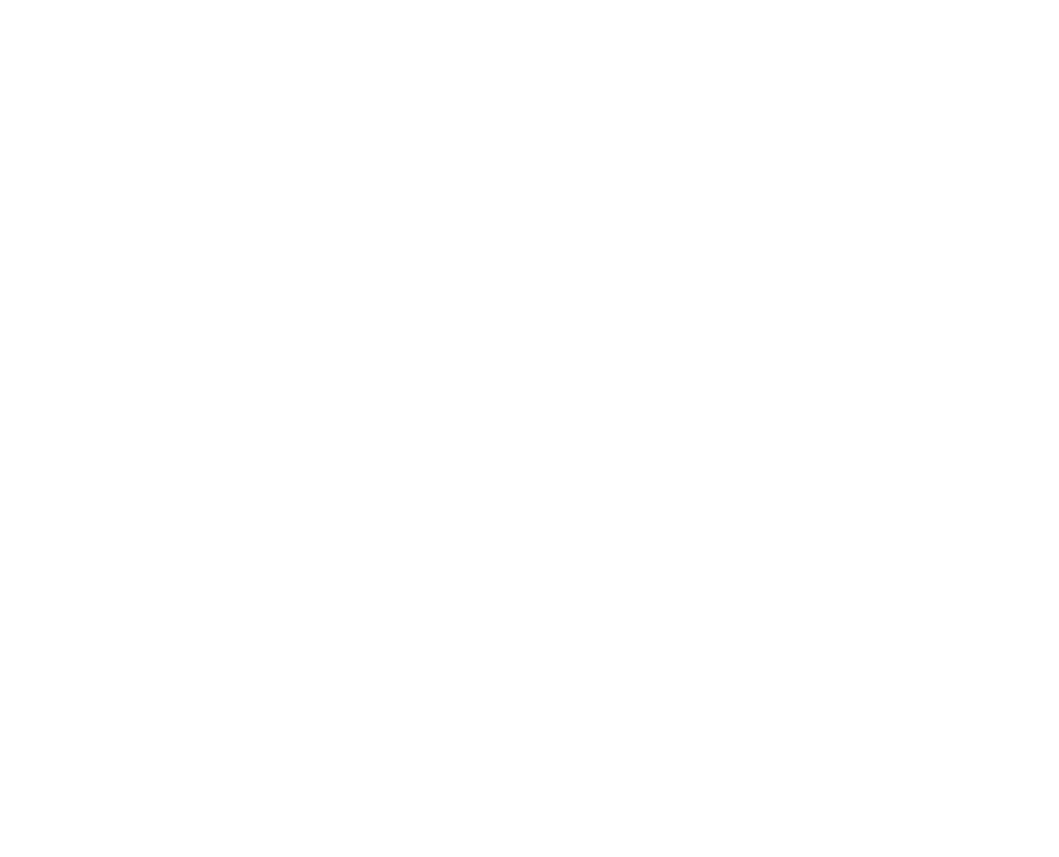
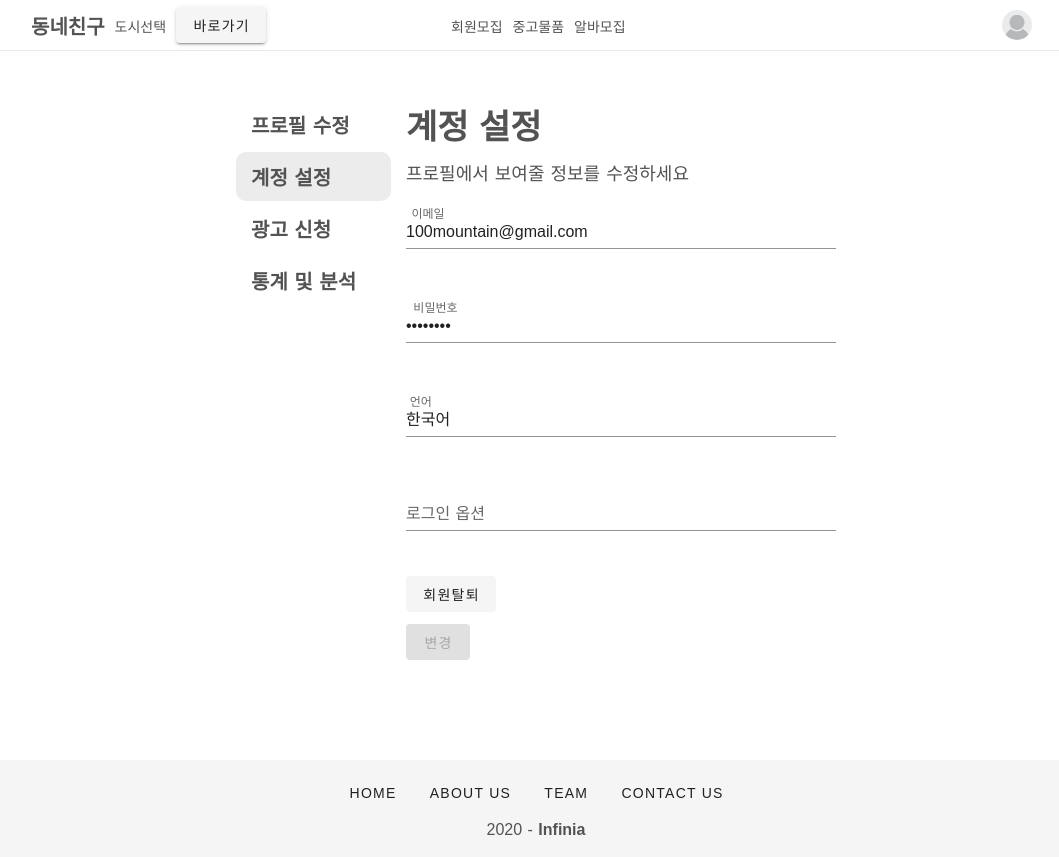
Before and after one commit to demain18/wehobby-client, a Nuxt app: page /setting/account in a window 1280 px wide. Before the commit this address had no page. Shown: the whole page, without its empty margins (104-1163 px from the left). Before the commit the page ends 800 px from the top, so only its background shows below. Built offline with nearby package versions, Linux system fonts and the light colour scheme.

Commit message:
[추가] 설정 - 계정설정 페이지 추가

```diff
--- a/assets/css/setting.css
+++ b/assets/css/setting.css
@@ -21,7 +21,7 @@
 
 #wrap .content-wrap .content-sub {
     font-size: 18px;
-    margin: 10px 0px 30px 0px;
+    margin: 10px 0px 15px 0px;
     /* margin-bottom: 15px; */
 }
 
@@ -42,3 +42,20 @@
 #wrap .ele-last {
     /* margin-bottom: -10px; */
 }
+
+
+/* Components */
+
+#wrap .alert {
+  background-color: #4caf50;
+  background-color: #e4f5e5;
+  color: #4caf50;
+  border-radius: 5px;
+  padding: 10px 16px 8px 16px;
+}
+
+#wrap .alert .icon {
+  position: relative;
+  top: -2px;
+  color: #4caf50;
+}
--- a/assets/css/ui/_forms.scss
+++ b/assets/css/ui/_forms.scss
@@ -7,7 +7,7 @@
 }
 
 #wrap .form {
-  // margin-bottom: 15px;
+  margin-bottom: 15px;
 }
 
 #wrap .form-flex-full {
--- a/components/SettingSnb.vue
+++ b/components/SettingSnb.vue
@@ -5,7 +5,7 @@
       class="snb-btn"
       v-for="(item, index) in menuList"
       :key="index"
-      v-bind:class="{ active: isActive }"
+      v-bind:class="{ active: item.isActive }"
     >
       <h2><nuxt-link :to="item.url" class="actionDisabled">{{ item.title }}</nuxt-link></h2>
     </div> -->
@@ -14,7 +14,7 @@
       v-for="(item, index) in menuList"
       :key="index"
     >
-    <div class="snb-btn" v-bind:class="{ active: isActive }">
+    <div class="snb-btn" v-bind:class="{ active: item.isActive }">
       <h2>
         {{ item.title }}
       </h2>
@@ -56,10 +56,21 @@
           isActive: false
         }
       ],
+      urlList: []
     }),
     mounted() {
-      let arr = this.menuList;
-      console.log('menulist count: '+arr.lenght);
+      let menuList = this.menuList;
+      let arr = [];
+      for (let i = 0; i < menuList.length; i++) {
+        if (menuList[i].url == this.slug) {
+          menuList[i].isActive = true;
+        }
+        // arr[i] = menuList[i].url;
+      }
+      this.urlList = arr;
+      // var arr2 = arr.filter(function (n) {
+      //   return n % 5 == 0;
+      // });
     }
   }
 
--- /dev/null
+++ b/pages/setting/account.vue
@@ -0,0 +1,68 @@
+<template>
+  <div>
+    <Gnb />
+    <div id="wrap">
+      <SettingSnb/>
+      <div class="content-wrap">
+        <h1 class="content-title">계정 설정</h1>
+        <p class="content-sub">프로필에서 보여줄 정보를 수정하세요</p>
+
+        <v-row>
+          <v-col>
+            <v-text-field v-model="select.email" label="이메일"></v-text-field>
+          </v-col>
+        </v-row>
+        <v-row>
+          <v-col>
+            <v-text-field v-model="select.password" type="password" label="비밀번호"></v-text-field>
+          </v-col>
+        </v-row>
+        <v-row>
+          <v-col>
+            <v-text-field v-model="select.lang" label="언어"></v-text-field>
+          </v-col>
+        </v-row>
+        <v-row>
+          <v-col>
+            <v-text-field v-model="select.option" label="로그인 옵션"></v-text-field>
+          </v-col>
+        </v-row>
+        <v-row style="margin-bottom: 0px;">
+          <v-col>
+            <!-- <v-text-field v-model="select.accountDisable" label="회원탈퇴"></v-text-field> -->
+            <v-btn depressed v-model="select.accountDisable">
+              회원탈퇴
+            </v-btn>
+          </v-col>
+        </v-row>
+
+        <v-btn depressed :disabled="!submitAble">
+          변경
+        </v-btn>
+      </div>
+    </div>
+    <Footer />
+  </div>
+</template>
+
+<script>
+  // 변경사항 있을경우 변경 버튼 primary로 변경
+  export default {
+    data: () => ({
+      submitAble: false,
+      select: {
+        email: '100mountain@gmail.com',
+        password: 'password',
+        lang: '한국어',
+        option: null,
+        accountDisable: null,
+      },
+    })
+  }
+
+</script>
+
+<style scoped lang="scss">
+  @import '~assets/css/setting.css';
+  @import '~assets/css/mobile/setting.css';
+</style>
--- a/pages/setting/index.vue
+++ b/pages/setting/index.vue
@@ -2,13 +2,13 @@
   <div>
     <Gnb />
     <div id="wrap">
-      <SettingSnb/>
+      <SettingSnb />
       <div class="content-wrap">
         <h1 class="content-title">프로필 수정</h1>
         <p class="content-sub">프로필에서 보여줄 정보를 수정하세요</p>
 
-        <div class="form">
-          <p class="label">사진</p>
+        <div class="form form-profile">
+          <p class="label">대표 사진</p>
           <img src="~assets/img/repre_1.jpg" class="img-profile">
         </div>
 
@@ -25,9 +25,25 @@
             <v-text-field v-model="select.email" label="이메일" disabled></v-text-field>
           </v-col>
         </v-row>
+
+        <v-row>
+          <v-col class="form">
+            <p class="label">본인 인증</p>
+            <v-btn depressed v-if="select.userVertify == false">
+              전화번호로 인증
+            </v-btn>
+            <div class="alert" v-else>
+              <v-icon medium class="icon">
+                mdi-check-circle
+              </v-icon>
+              본인인증이 완료됬습니다
+            </div>
+          </v-col>
+        </v-row>
+
         <v-row>
           <v-col>
-          <v-textarea solo v-model="select.bio" label="이곳에 본문을 작성해주세요" rows="4" class="textarea"></v-textarea>
+            <v-textarea solo v-model="select.bio" label="이곳에 본문을 작성해주세요" rows="4" class="textarea"></v-textarea>
           </v-col>
         </v-row>
         <v-row>
@@ -40,13 +56,18 @@
             <v-text-field v-model="select.job" placeholder="비공개" label="직업"></v-text-field>
           </v-col>
         </v-row>
+
+        <!-- <v-alert dense text type="success">
+          I'm a dense alert with the <strong>text</strong> prop and a <strong>type</strong> of success
+        </v-alert> -->
+
         <v-row class="ele-last">
           <v-col>
             <v-text-field v-model="select.sex" placeholder="비공개" label="성별"></v-text-field>
           </v-col>
         </v-row>
 
-        <v-btn depressed disabled>
+        <v-btn depressed :disabled="!submitAble">
           변경
         </v-btn>
         <!-- <v-btn depressed>
@@ -62,11 +83,13 @@
   // 변경사항 있을경우 변경 버튼 primary로 변경
   export default {
     data: () => ({
+      submitAble: false,
       select: {
         image: null,
         nick: '백산',
         name: '김명준',
         email: '100mountain@gmail.com',
+        userVertify: true,
         bio: '화려한것들과 공부하는것을 좋아하는, 약간은 모순된 취미성향을 가지고 있는 사람입니다. 비슷한 취미를 가진 분들끼리 만나 즐거운 시간을 보냈으면 합니다!',
         age: 20,
         job: '대학생/기타리스트',
@@ -88,4 +111,7 @@
   @import '~assets/css/setting.css';
   @import '~assets/css/mobile/setting.css';
 
+  #wrap .content-wrap .content-sub {
+    padding-bottom: 15px;
+  }
 </style>
```
